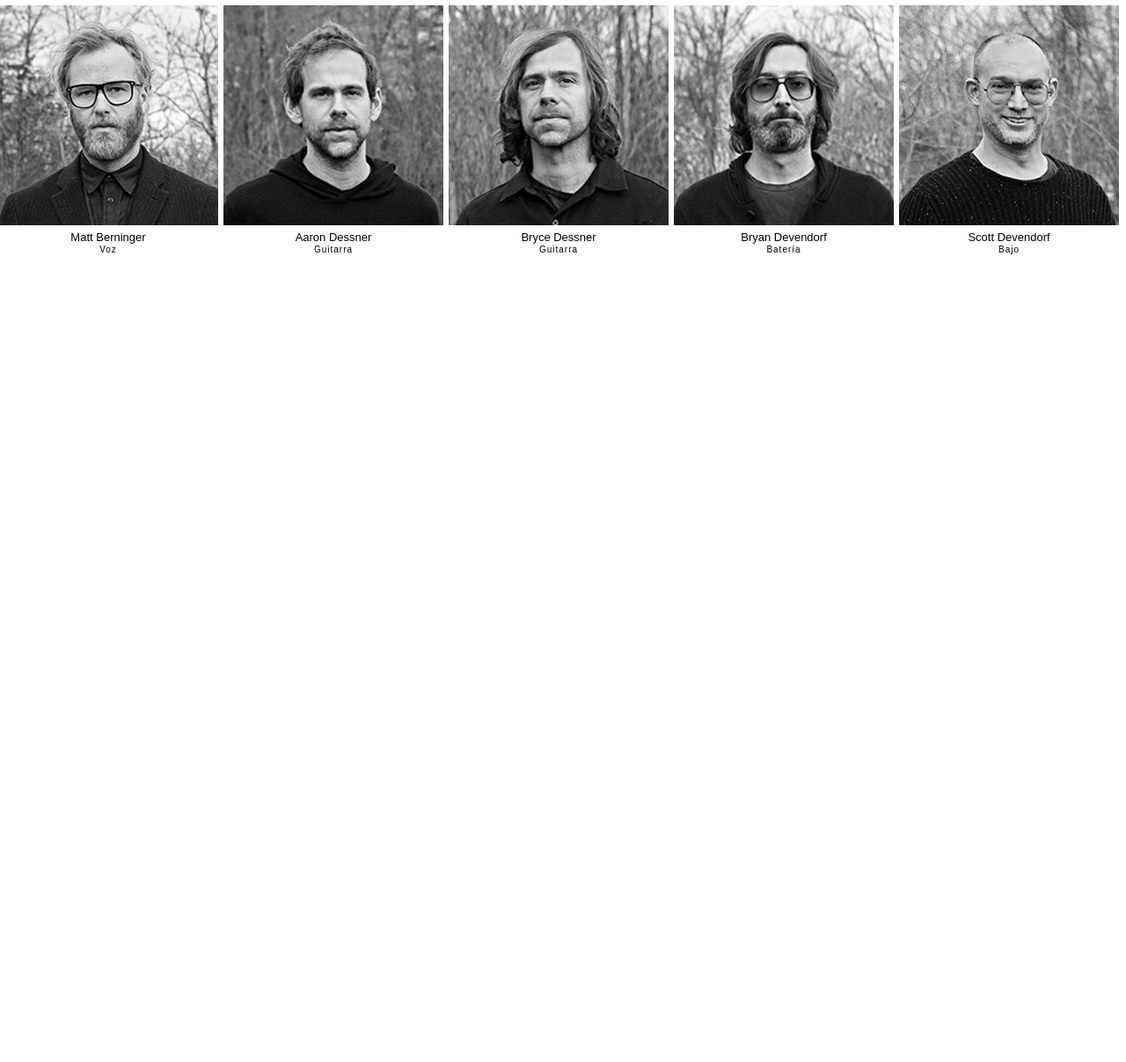
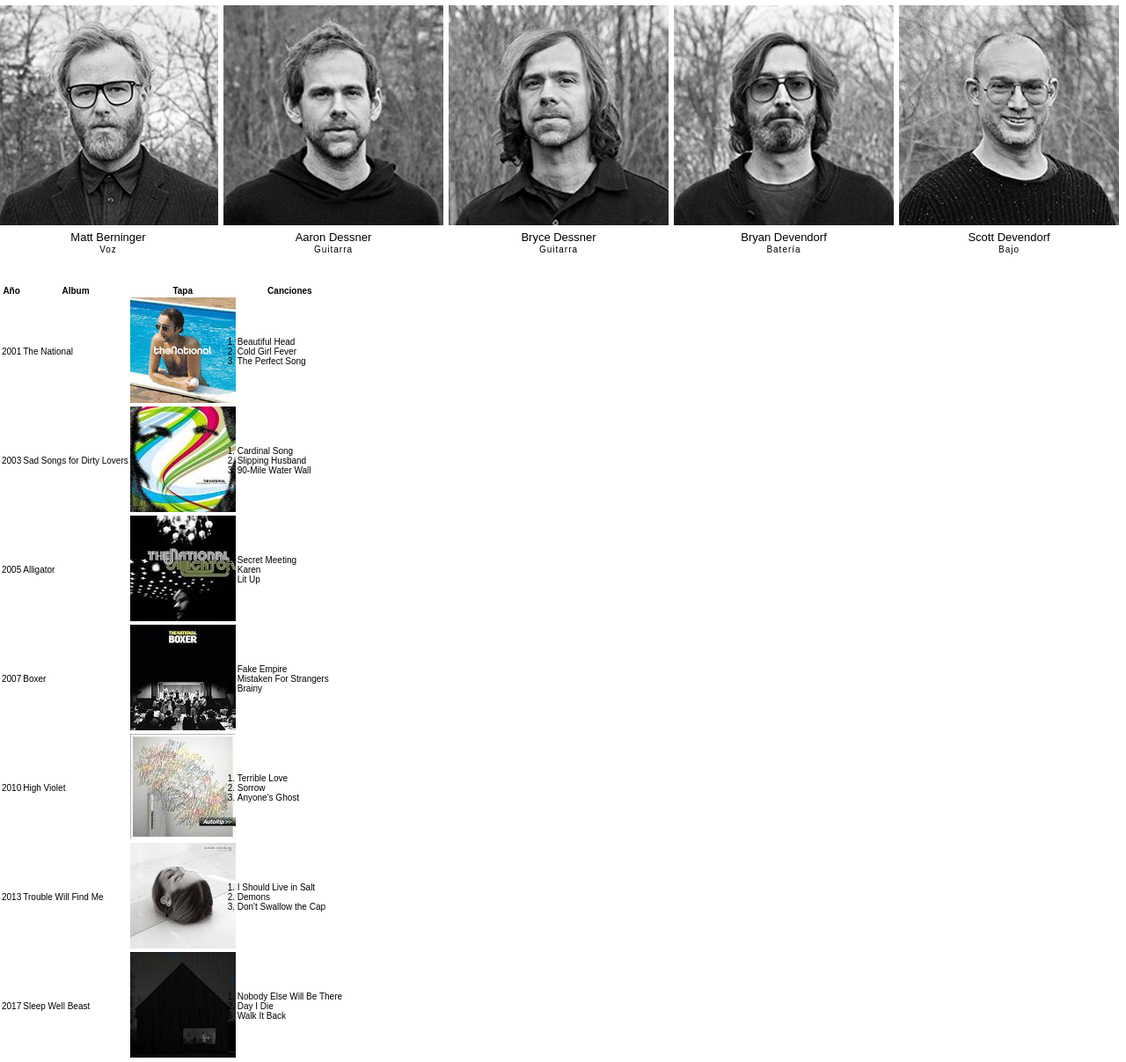
Before and after one commit to mayrayamin/TheNational, a plain HTML site: page index.html in a window 1280 px wide. Shown: the part 914-2121 px from the top of the page at 88% size. Before the commit the page ends 1237 px from the top, so only its background shows below. Drawn offline with Linux system fonts and the light colour scheme.

Commit message:
AddDiscography

```diff
--- a/index.html
+++ b/index.html
@@ -132,7 +132,7 @@
             </section>
             <section id="discography">
                 <!-- <h1>DISCOGRAFÍA</h1> -->
-                <!-- <table border="0">
+                <table border="0">
                     <thead>
                         <tr class="tablerow">
                             <th>Año</th>
@@ -242,7 +242,7 @@
                         </tr>
                     </tbody>
                 </table>
-            </section> -->
+            </section>
 
 </body>
 
```
